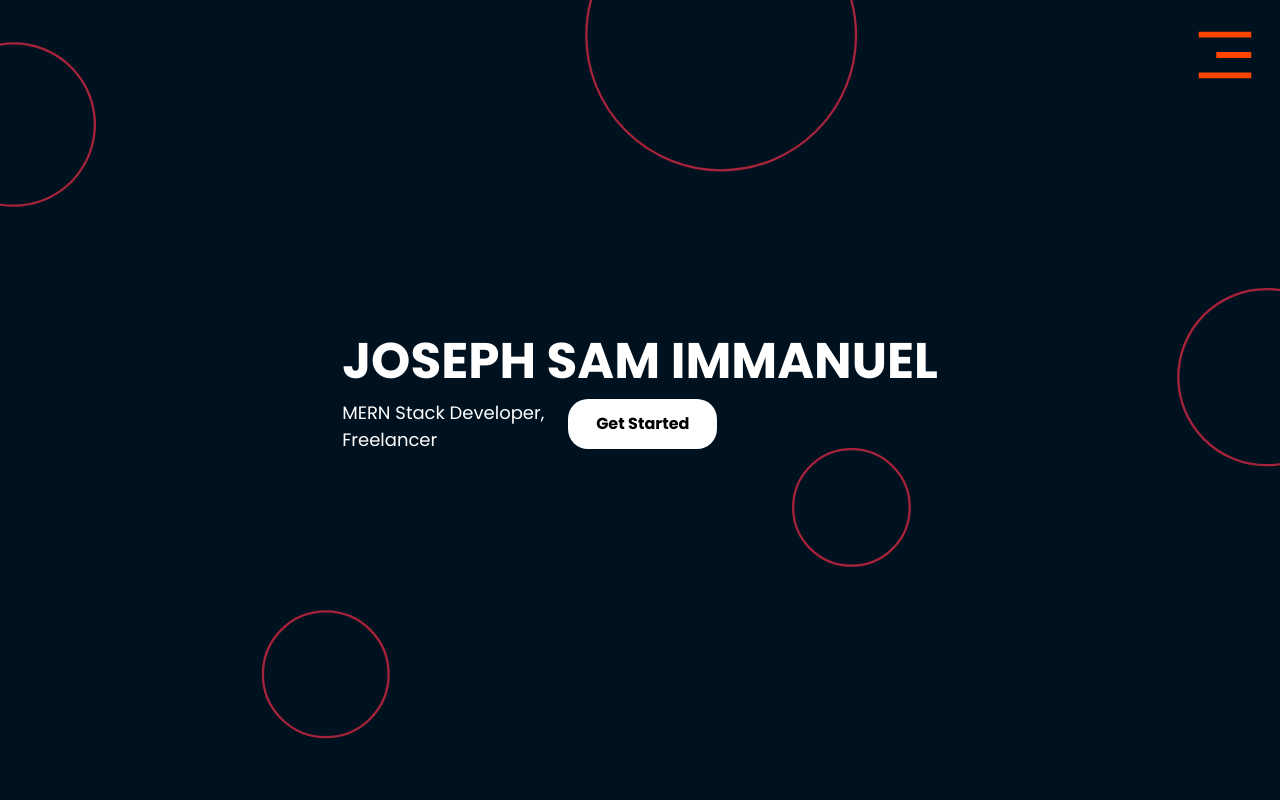
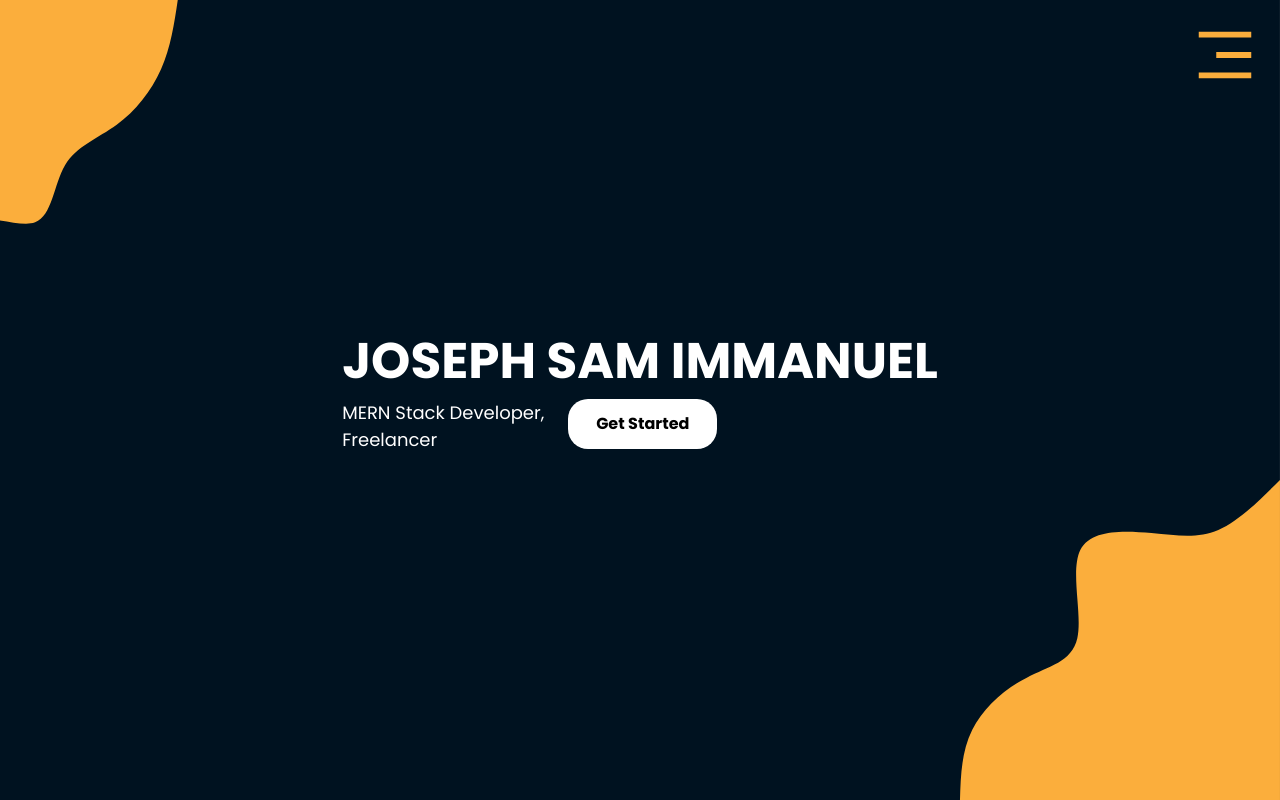
Before and after one commit to josephsamimmanuel/My-Portfolio, a React (Create React App) app: page / in a window 1280 px wide. Built offline with nearby package versions, Linux system fonts and the light colour scheme.

Commit message:
Updated1

```diff
--- a/src/pages/Home.jsx
+++ b/src/pages/Home.jsx
@@ -5,7 +5,7 @@ function Home() {
   return (
     <div>
         <Header></Header>
-        <div className="introduction flex-with-center" style={{backgroundImage: `url('./introbg.svg')`}}>
+        <div className="introduction flex-with-center" style={{backgroundImage: `url('./blob-scene-haikei.svg')`}}>
         <div>
             <h1>JOSEPH SAM IMMANUEL</h1>
             <div className='intro-content d-flex gap-4'>
--- a/src/stylesheets/header-footer.css
+++ b/src/stylesheets/header-footer.css
@@ -1,5 +1,5 @@
 .menu-icon{
-    color: orangered;
+    color: #FBAE3C;
     font-size: 70px;
     margin: 20px;
     z-index: 3;
```
Also changed, not shown: public/blob-scene-haikei.svg (added).
